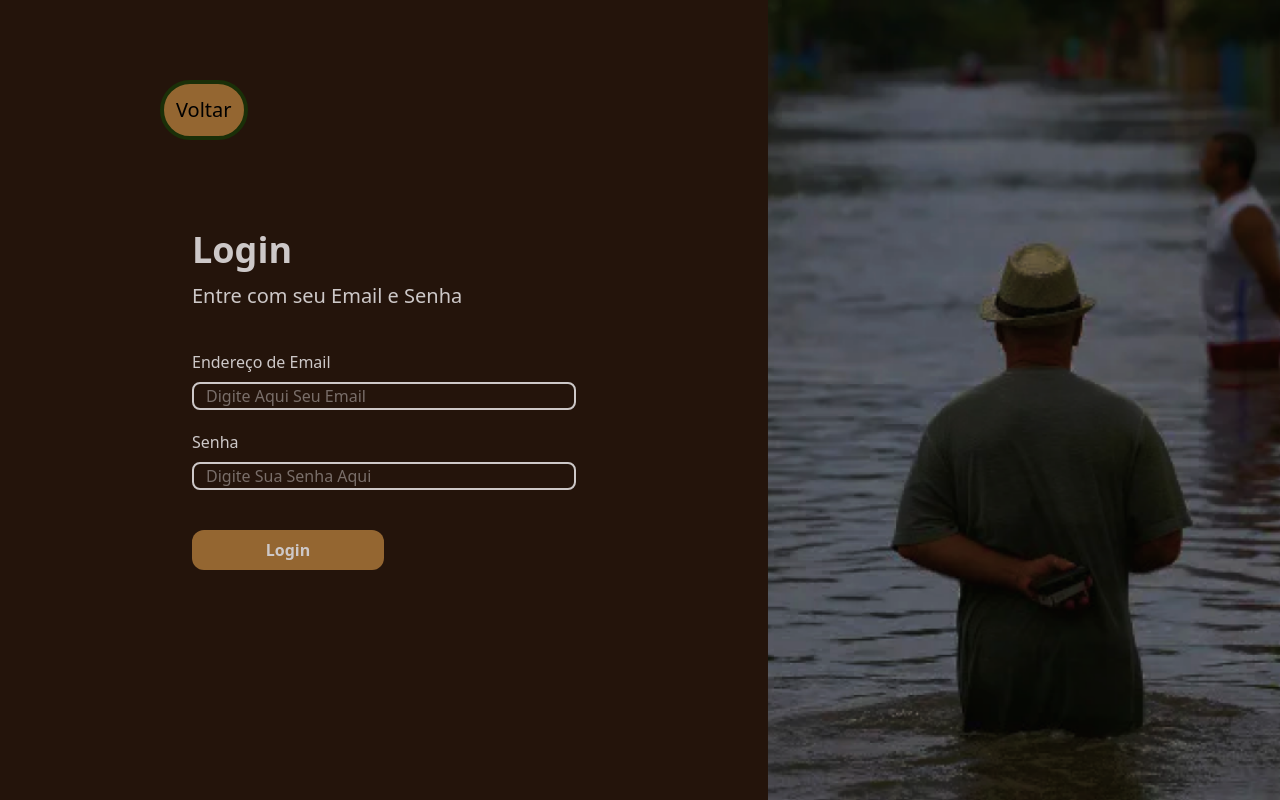
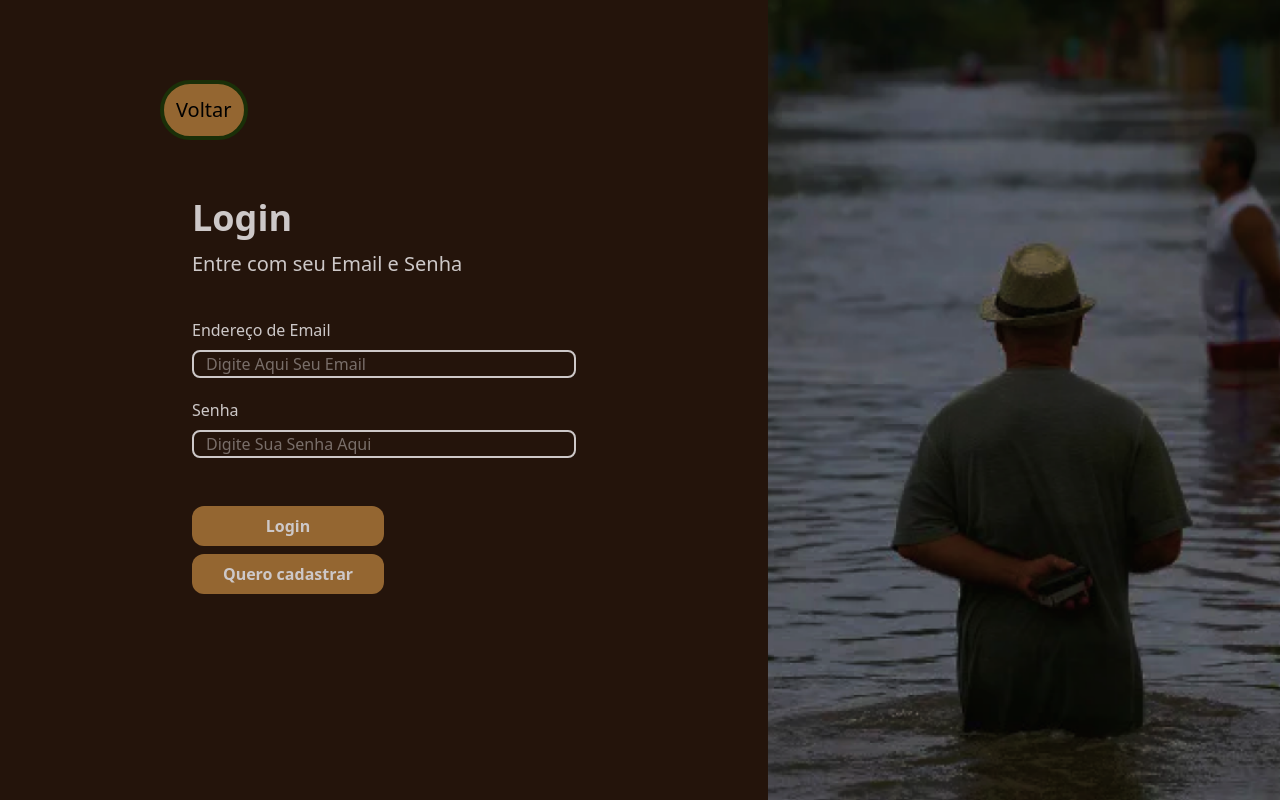
Before and after one commit to EPDM-Corporation/WebDevGS2, a React (Vite) app: page /login in a window 1280 px wide. Built offline with nearby package versions, Linux system fonts and the light colour scheme.

Commit message:
feat: Adicionando botão de quero cadastrar no login

```diff
--- a/src/Components/EmailSenha.jsx
+++ b/src/Components/EmailSenha.jsx
@@ -1,3 +1,4 @@
+import { Link } from "react-router-dom";
 function EmailSenha(props) {
     return (
         <>
@@ -11,9 +12,10 @@ function EmailSenha(props) {
                 <input type="email" placeholder="Digite Aqui Seu Email" className="border-2 border-[#CDC8C8] rounded-lg mb-5 w-full pl-3 mt-2"></input>
                 <h2>Senha</h2>
                 <input type="password" placeholder="Digite Sua Senha Aqui" className="border-2 border-[#CDC8C8] rounded-lg mb-10 w-full pl-3 mt-2"></input>
-                <button type="submit" className="bg-[#946631] rounded-xl font-bold justify-center w-1/2 flex p-2 hover:scale-95 hover:text-white">{props.buttonText}</button>
-
-
+                <button type="submit" className="bg-[#946631] my-2 rounded-xl font-bold justify-center w-1/2 flex p-2 hover:scale-95 hover:text-white">{props.buttonText}</button>
+                {props.type === "login" && (
+                <Link to="/cadastrar"><button  className="bg-[#946631] my-2 rounded-xl font-bold justify-center w-1/2 flex p-2 hover:scale-95 hover:text-white">Quero cadastrar</button></Link>
+                )}
             </form>
         </div>
         </>
--- a/src/Routes/Login.jsx
+++ b/src/Routes/Login.jsx
@@ -4,19 +4,17 @@ import LoginImage from "../assets/Login.PNG"; // Assuming you have a login image
 import { Link } from "react-router-dom";
 const Login = () =>{
     return(
-        <>
-        <div className="flex">
+        <section className="flex">
             <Voltar/>
             <EmailSenha
             title="Login"
             subtitle="Entre com seu Email e Senha"
-            buttonText="Login"/>
+            buttonText="Login"
+            type="login"/>
 
             <img src={LoginImage} alt="Login" className="w-2/5 h-screen object-cover"/>
+        </section>
 
-        </div>
-
-        </>
     )
 }
 export default Login;
```
